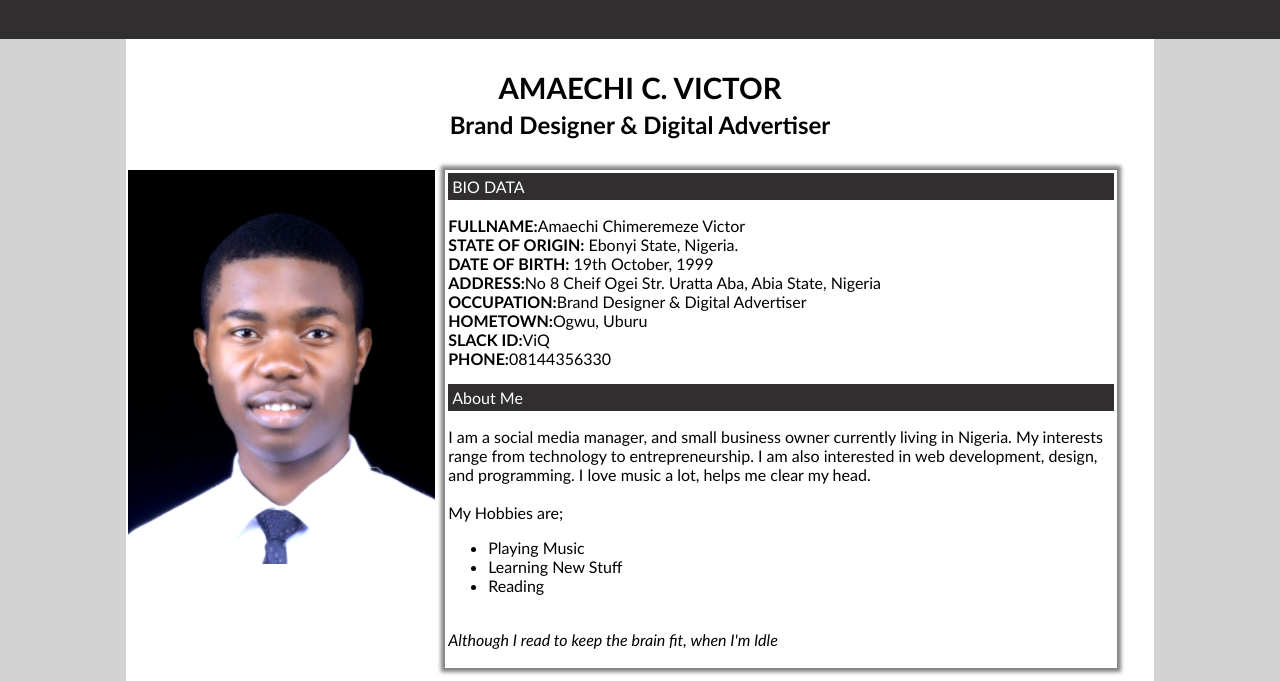
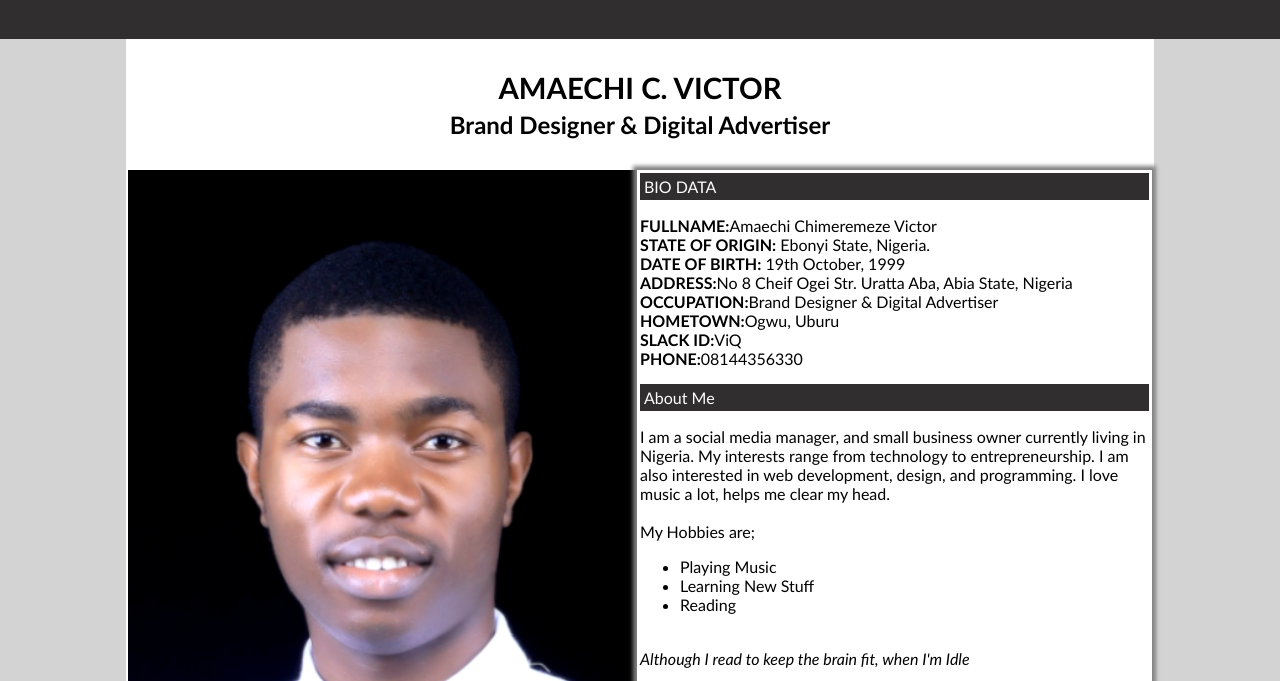
Before and after one commit to Viktoh-A/PORTFOLIO, a plain HTML site: page index.htm in a window 1280 px wide. Shown: the part 83-764 px from the top of the page. Drawn offline with Linux system fonts and the light colour scheme.

Commit message:
Update index.htm

```diff
--- a/index.htm
+++ b/index.htm
@@ -15,10 +15,10 @@
     .heading{margin: auto; width:100%; background: white; text-align:center;display:inline-block}
     .body{padding:2px; background: white; width:80%; margin:auto}
     .flex-item1{
-        flex-direction: row; width:30%; margin-right: 10px;
+        flex-direction: row; width:100%; margin-right: 0px;
     }
     .flex-item2{
-        flex-direction: row; width:65%; padding: 3px;
+        flex-direction: row; width:100%; padding: 3px;
     }
     img{
         width:100%;
```
